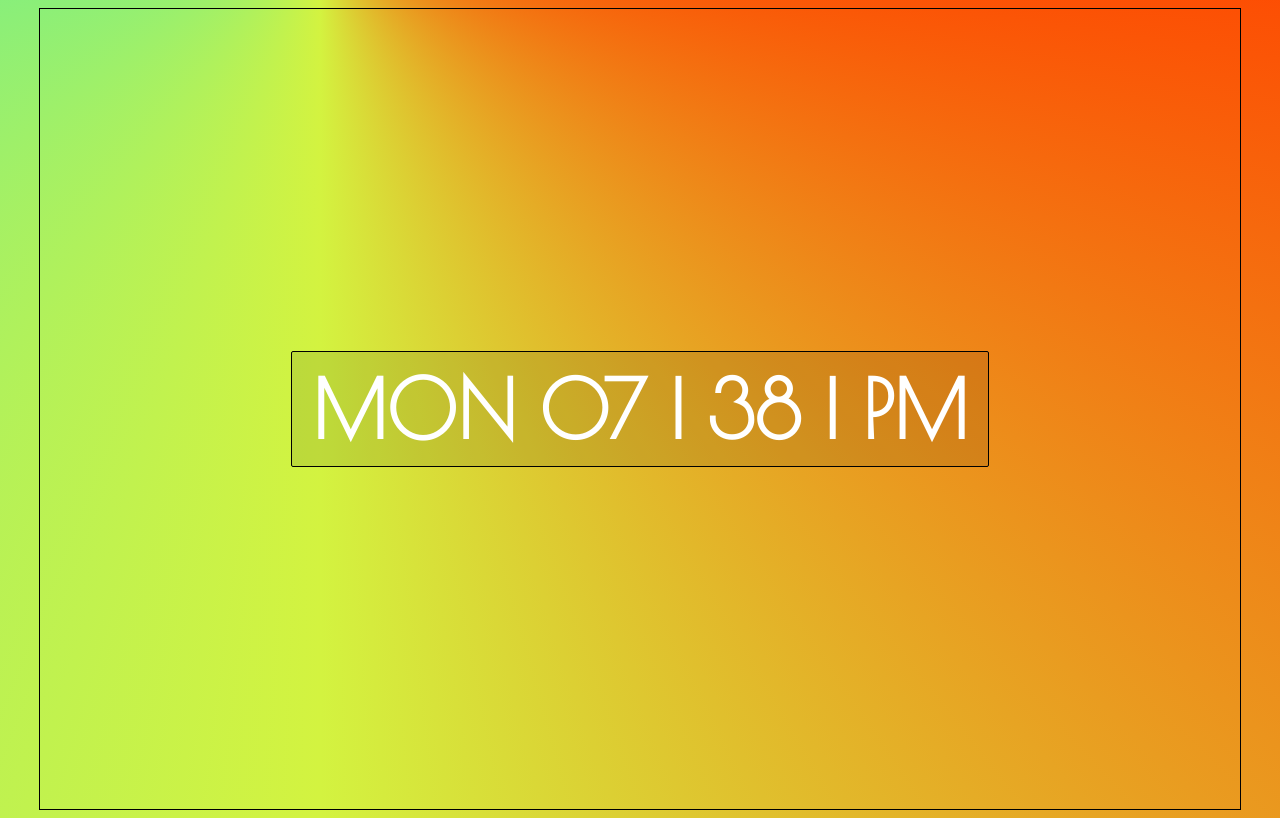
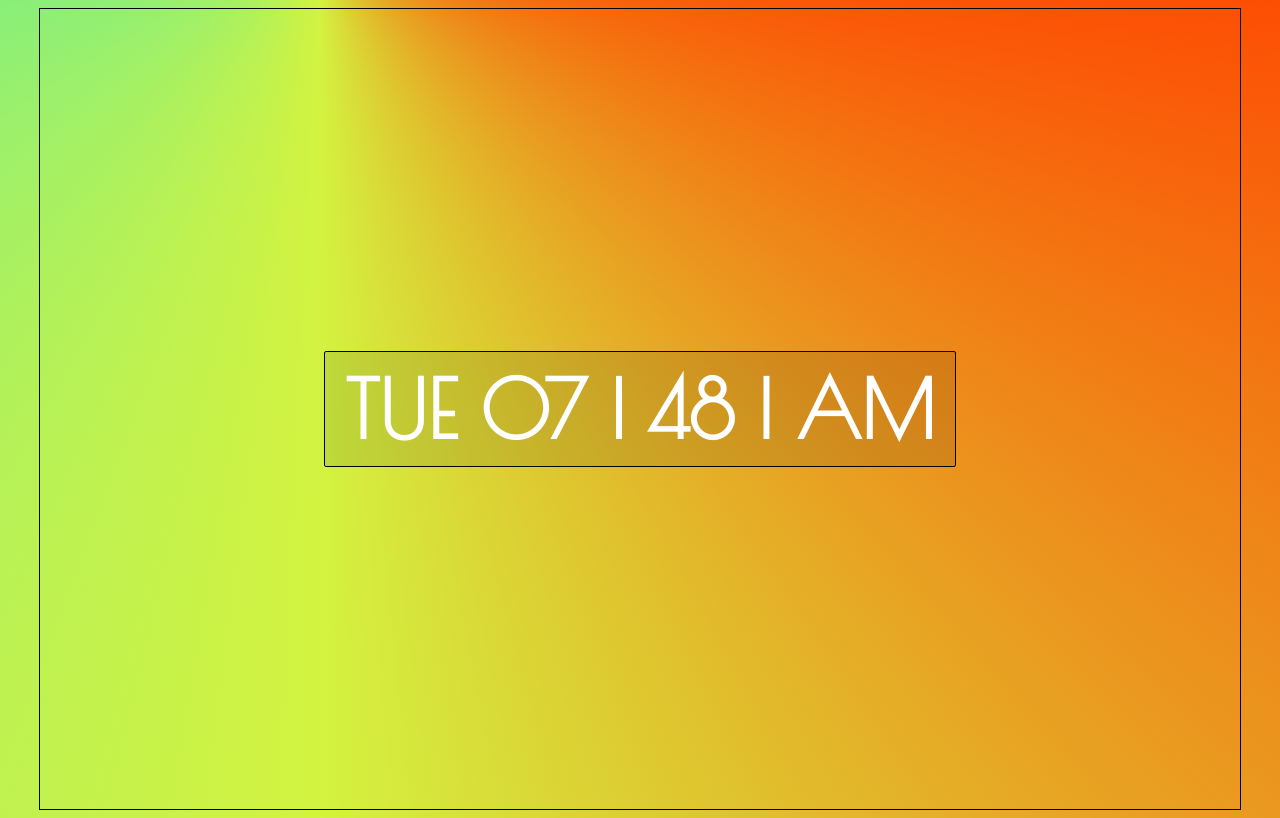
Before and after one commit to gloriayordanova/Beginner-Projects-HTML-CSS-JavaScript, a plain HTML site: page 7. Digital Clock/index.html in a window 1280 px wide. Drawn offline with nearby package versions, Linux system fonts and the light colour scheme.

Commit message:
Final Version

```diff
--- a/7. Digital Clock/index.html
+++ b/7. Digital Clock/index.html
@@ -9,12 +9,12 @@
 <body>
     <div class="container">
         <div class="digitalClock">
-            <h1 id="day">MON</h1>
-            <h1 id="hour">07</h1>
+            <h1 id="day">TUE</h1>
+            <h1 id="hour">08</h1>
             <h1 id="bar1">|</h1>
-            <h1 id="minute">38</h1>
+            <h1 id="minute">28</h1>
             <h1 id="bar2">|</h1>
-            <h1 id="ampm">PM</h1>
+            <h1 id="ampm">AM</h1>
         </div>
     </div>
     <script src="script.js"></script>
@@ -60,4 +60,4 @@
     </div>
     <script src="script.js"></script>
 </body>
-</html>   -->
+</html>
--- a/7. Digital Clock/script.js
+++ b/7. Digital Clock/script.js
@@ -1,17 +1,24 @@
+window.addEventListener('load', calculateTime);
+
 function calculateTime(){
     let date = new Date();
-    let dayNumber = date.getDay();
+    let day = date.getDay();
     let hour = date.getHours();
     let minute = date.getMinutes();
     let ampm = hour >= 12 ? 'PM' : 'AM';
-    let dayNames = ["SUN", "MON", "TUE", "WED", "THU", "FRI", "SAT"];
+    let dayNames = ['SUN', 'MON', "TUE", "WED", "THU", "FRI", "SAT"];
 
     hour = hour % 12;
     hour = hour ? hour : '12';
     hour = hour < 10 ? '0' + hour : hour;
     minute = minute < 10 ? '0' + minute : minute;
 
-    document.getElementById('day').innerHTML = dayNames[dayNumber];
+    document.getElementById('day').innerHTML = dayNames[day];
+    document.getElementById('hour').innerHTML = hour;
+    document.getElementById('minute').innerHTML = minute;
+    document.getElementById('ampm').innerHTML = ampm;
+
+    setTimeout(calculateTime, 200);
 }
 
 
--- a/7. Digital Clock/style.css
+++ b/7. Digital Clock/style.css
@@ -8,6 +8,7 @@ body{
 
 .container{
     border: 1px solid black;
+
     width: 95%;
     height: 100vh;
     margin: auto;
@@ -33,7 +34,7 @@ body{
     font-size: 5rem;
 }
 
-@media(max-width: 768px){
+@media(max-width:768px){
     #bar1, #bar2{
         display: none;
     }
@@ -48,7 +49,7 @@ body{
     }
 }
 
-@media(max-width:480px){
+@media(max-width: 480px){
     .digitalClock h1{
         font-size: 4rem;
     }
```
